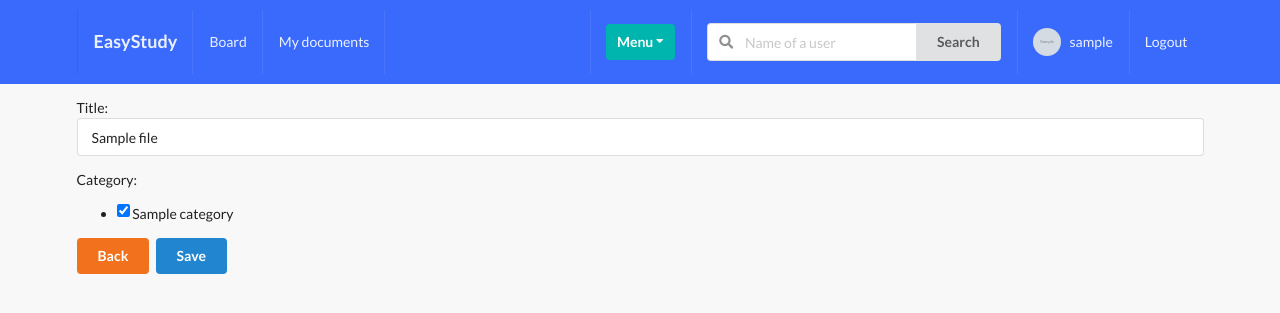
After one commit to TrezorTop/EasyStudy, a Django app: page /documents/1 in a window 1280 px wide. The commit adds this page. Shown: the top 313 px of the page. Run offline with Django 3.2, Linux system fonts and the light colour scheme; a user stored in the database is signed in; tables that the repository leaves empty hold one stand-in row (values such as "Sample post"); grey boxes marked "Sample" are stand-in pictures; some libraries are stand-ins or nearby versions.

Commit message:
category system update

```diff
--- a/EasyStudy/documents/forms.py
+++ b/EasyStudy/documents/forms.py
@@ -1,14 +1,40 @@
 from django import forms
+from django.contrib.auth.models import User
+
 from .models import File, Category
 
 
 class FileForm(forms.ModelForm):
     class Meta:
         model = File
-        fields = ('title', 'user_file')
+        fields = ('title', 'user_file',)
 
 
-class CategoryForm(forms.ModelForm):
+class FileCategoryForm(forms.ModelForm):
+    class Meta:
+        model = File
+        fields = ('category',)
+
+
+class CreateFileCategoryForm(forms.ModelForm):
+
+    def __init__(self, *args, **kwargs):
+        self.profile = kwargs.get('profile', None)
+        del kwargs['profile']
+        super(CreateFileCategoryForm, self).__init__(*args, **kwargs)
+        self.fields["category"].queryset = Category.objects.filter(profile=self.profile)
+
+    class Meta:
+        model = File
+        fields = ('title', 'category')
+
+    category = forms.ModelMultipleChoiceField(
+        queryset=Category.objects.all(),
+        widget=forms.CheckboxSelectMultiple
+    )
+
+
+class CategoryAddForm(forms.ModelForm):
     class Meta:
         model = Category
         fields = ('title',)
--- a/EasyStudy/documents/models.py
+++ b/EasyStudy/documents/models.py
@@ -8,6 +8,7 @@ class File(models.Model):
     updated_at = models.DateTimeField(auto_now=True)
     created_at = models.DateTimeField(auto_now_add=True)
     author = models.ForeignKey(Profile, on_delete=models.CASCADE)
+    category = models.ManyToManyField('Category', blank=True)
 
     def __str__(self):
         return self.title
@@ -15,6 +16,9 @@ class File(models.Model):
     def delete(self, *args, **kwargs):
         self.user_file.delete()
         super().delete(*args, **kwargs)
+
+    def get_category(self):
+        return self.category.all()
 
 
 class Category(models.Model):
--- /dev/null
+++ b/EasyStudy/documents/templates/documents/file_details.html
@@ -0,0 +1,10 @@
+{% extends 'base.html' %}
+
+{% block content %}
+    <form class="ui form" action="" method="post">
+        {% csrf_token %}
+        {{ form.as_p }}
+        <a class="ui orange button" href="{% url 'documents:file_list' %}">Back</a>
+        <button type="submit" class="ui primary button">Save</button>
+    </form>
+{% endblock %}
--- a/EasyStudy/documents/urls.py
+++ b/EasyStudy/documents/urls.py
@@ -7,5 +7,7 @@ urlpatterns = [
     path('', file_list, name='file_list'),
     path('upload', file_upload, name='file_upload'),
     path('delete/<int:pk>', file_delete, name='file_delete'),
-    path('category_create', category_create, name='category_create'),
+    path('<int:pk>', file_details, name='file_details'),
+    # path('category/add/<int:pk>', file_category_add, name='file_category_add'),
+    path('category/create', category_create, name='category_create'),
 ]
--- a/EasyStudy/documents/views.py
+++ b/EasyStudy/documents/views.py
@@ -1,10 +1,7 @@
 from django.shortcuts import render, redirect
-from .forms import FileForm, CategoryForm
+from .forms import FileForm, CategoryAddForm, FileCategoryForm, CreateFileCategoryForm
 from .models import Profile, File, Category
-from django.views.generic import ListView, CreateView
-from django.contrib.auth.mixins import LoginRequiredMixin
 from django.contrib.auth.models import User
-from django.urls import reverse_lazy
 
 
 def file_upload(request):
@@ -26,16 +23,40 @@ def file_upload(request):
     })
 
 
-def file_list(request):
+def file_list(request, *args, **kwargs):
     user = User.objects.get(username__iexact=request.user)
     profile = Profile.objects.get(user=user)
     categories = Category.objects.filter(profile=profile).order_by('-created_at')
 
     files = File.objects.filter(author=profile)
+
     return render(request, 'documents/file_list.html', {
         'files': files,
-        'categories': categories
+        'categories': categories,
     })
+
+
+def file_details(request, pk, *args, **kwargs):
+    user = User.objects.get(username__iexact=request.user)
+    profile = Profile.objects.get(user=user)
+
+    file = File.objects.get(pk=pk)
+    form = CreateFileCategoryForm(request.POST or None, profile=profile, instance=file)
+    confirm = False
+
+    if request.method == 'POST':
+        if form.is_valid():
+            form.save()
+            confirm = True
+
+            return redirect('documents:file_list')
+
+    context = {
+        'file': file,
+        'form': form,
+        'confirm': confirm
+    }
+    return render(request, 'documents/file_details.html', context)
 
 
 def file_delete(request, pk):
@@ -45,12 +66,27 @@ def file_delete(request, pk):
         return redirect('documents:file_list')
 
 
+# def file_category_add(request, pk):
+#     if request.method == 'POST':
+#         form = FileCategoryForm(request.POST)
+#         if form.is_valid():
+#             instance = form.save(commit=False)
+#             instance.save()
+#
+#             return redirect('documents:file_list')
+#     else:
+#         form = FileCategoryForm()
+#     context = {
+#         'form': form
+#     }
+
+
 def category_create(request):
     user = User.objects.get(username__iexact=request.user)
     profile = Profile.objects.get(user=user)
     categories = Category.objects.filter(profile=profile).order_by('-created_at')
     if request.method == 'POST':
-        form = CategoryForm(request.POST)
+        form = CategoryAddForm(request.POST)
         if form.is_valid():
             user = User.objects.get(username__iexact=request.user)
             profile = Profile.objects.get(user=user)
@@ -61,7 +97,7 @@ def category_create(request):
 
             return redirect('documents:category_create')
     else:
-        form = CategoryForm()
+        form = CategoryAddForm()
     context = {
         'categories': categories,
         'form': form
--- a/EasyStudy/profiles/models.py
+++ b/EasyStudy/profiles/models.py
@@ -89,25 +89,27 @@ class Profile(models.Model):
         self.first_name = self.user.first_name
         self.last_name = self.user.last_name
         self.email = self.user.email
-        self.slug = self.user.username.replace('.', '')
+        self.slug = slugify(str(self.user.username))
 
         self.__initial_first_name = self.first_name
         self.__initial_last_name = self.last_name
+
+        self.__initial_username = self.user.username
 
     def save(self, *args, **kwargs):
         slug_exists = False
         to_slug = self.slug
 
         to_slug.replace('.', '')
-        if self.first_name != self.__initial_first_name or self.last_name != self.__initial_last_name or self.slug == "":
-            if self.first_name and self.last_name:
-                to_slug = slugify(str(self.first_name) + " " + str(self.last_name))
+        if self.user.username != self.__initial_username or self.slug == "":
+            if self.user.username:
+                to_slug = slugify(str(self.user.username))
                 slug_exists = Profile.objects.filter(slug=to_slug).exists()
                 while slug_exists:
                     to_slug = slugify(to_slug + " " + str(get_random_code()))
                     slug_exists = Profile.objects.filter(slug=to_slug).exists()
             else:
-                to_slug = str(self.user)
+                to_slug = str(self.user.username)
         self.slug = to_slug
         super().save(*args, **kwargs)
 
--- a/EasyStudy/static_project/main.js
+++ b/EasyStudy/static_project/main.js
@@ -1,5 +1,3 @@
-
-
 $(document).ready(function () {
     $('#modal-btn').click(function () {
         $('.ui.modal').modal('show');
--- a/EasyStudy/static_project/style.css
+++ b/EasyStudy/static_project/style.css
@@ -48,15 +48,24 @@ body {
 }
 
 .search-results-container {
-    padding: 15px!important;
+    padding: 15px !important;
     top: 60px !important;
     color: black !important;
     position: absolute !important;
     width: 90% !important;
     background-color: #e5e5e5 !important;
-    transition: 250ms!important;
+    transition: 250ms !important;
 
-    z-index: 1!important;
+    z-index: 1 !important;
 
-    border-radius: 4px!important;
+    border-radius: 4px !important;
 }
+
+.display-flex {
+    display: flex !important;
+    justify-content: space-between;
+}
+
+.display-flex .flex-right {
+    text-align: right;
+}
--- a/EasyStudy/templates/main/navbar.html
+++ b/EasyStudy/templates/main/navbar.html
@@ -94,7 +94,7 @@
         const sendSearchData = (profileName) => {
             $.ajax({
                 type: 'POST',
-                url: '../profiles/search/',
+                url: `${url}/profiles/search/`,
                 data: {
                     'csrfmiddlewaretoken': csrf,
                     'profile': profileName,
```
Also changed, not shown: EasyStudy/documents/templates/documents/category_list.html (+5 -3 lines), EasyStudy/documents/templates/documents/file_card.html (added, +28 -0 lines), EasyStudy/documents/templates/documents/file_list.html (+10 -13 lines), EasyStudy/documents/migrations/0010_file_category.py (added), EasyStudy/documents/migrations/0011_auto_20210425_1315.py (added), EasyStudy/documents/migrations/0012_auto_20210425_1317.py (added), EasyStudy/documents/migrations/0013_auto_20210425_1318.py (added), EasyStudy/documents/migrations/0014_auto_20210425_1321.py (added), 5 other files.
